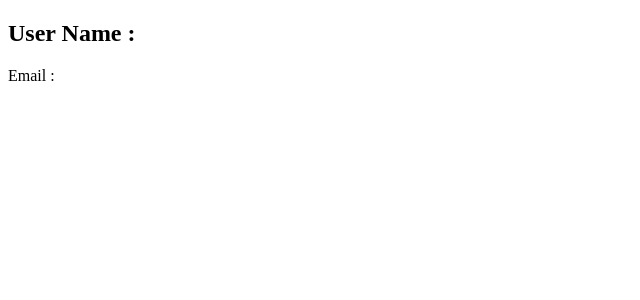
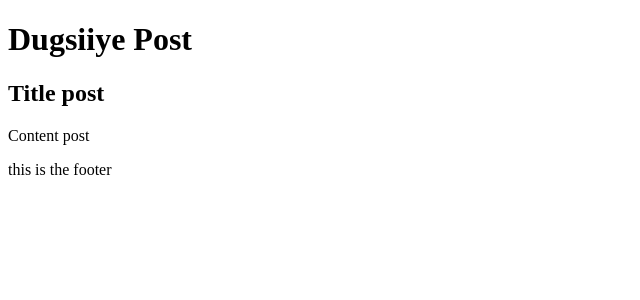
Before and after one commit to Ayub4702/React-Js-Dugsiiye, a React (Vite) app: page / in a window 1280 px wide. Shown: the top 300 px of the page, without its empty margins (0-640 px from the left). Built offline with nearby package versions, Linux system fonts and the light colour scheme.

Commit message:
Component Composition and Hierarchy

```diff
--- a/src/App.jsx
+++ b/src/App.jsx
@@ -1,10 +1,10 @@
-import Usercard from "./Usercard"
+import Blog from "./Blog"
 
 
 function App (){
 
   return (
-    <Usercard/>
+    <Blog/>
   )
 }
 
--- /dev/null
+++ b/src/Blog.jsx
@@ -0,0 +1,16 @@
+import Footer from "./Footer";
+import Header from "./Header";
+import Post from "./Post";
+
+
+const Blog = ()=> {
+
+ return <>
+
+ <Header></Header>
+ <Post></Post>
+ <Footer></Footer>
+ </>
+}
+
+export default Blog;
--- /dev/null
+++ b/src/Footer.jsx
@@ -0,0 +1,10 @@
+const Footer = ()=>{
+
+ return <>
+
+ <footer>this is the footer</footer>
+
+ </>
+}
+
+export default Footer;
--- /dev/null
+++ b/src/Header.jsx
@@ -0,0 +1,10 @@
+const Header = ()=> {
+
+ return <div>
+
+ <header><h1>Dugsiiye Post</h1></header>
+
+ </div>
+}
+
+export default Header;
--- /dev/null
+++ b/src/Post.jsx
@@ -0,0 +1,13 @@
+const Post = ()=> {
+
+ return <div>
+
+  <h2>Title post</h2>
+   <p>Content post</p>
+
+ </div>
+
+
+}
+
+export default Post;
```
